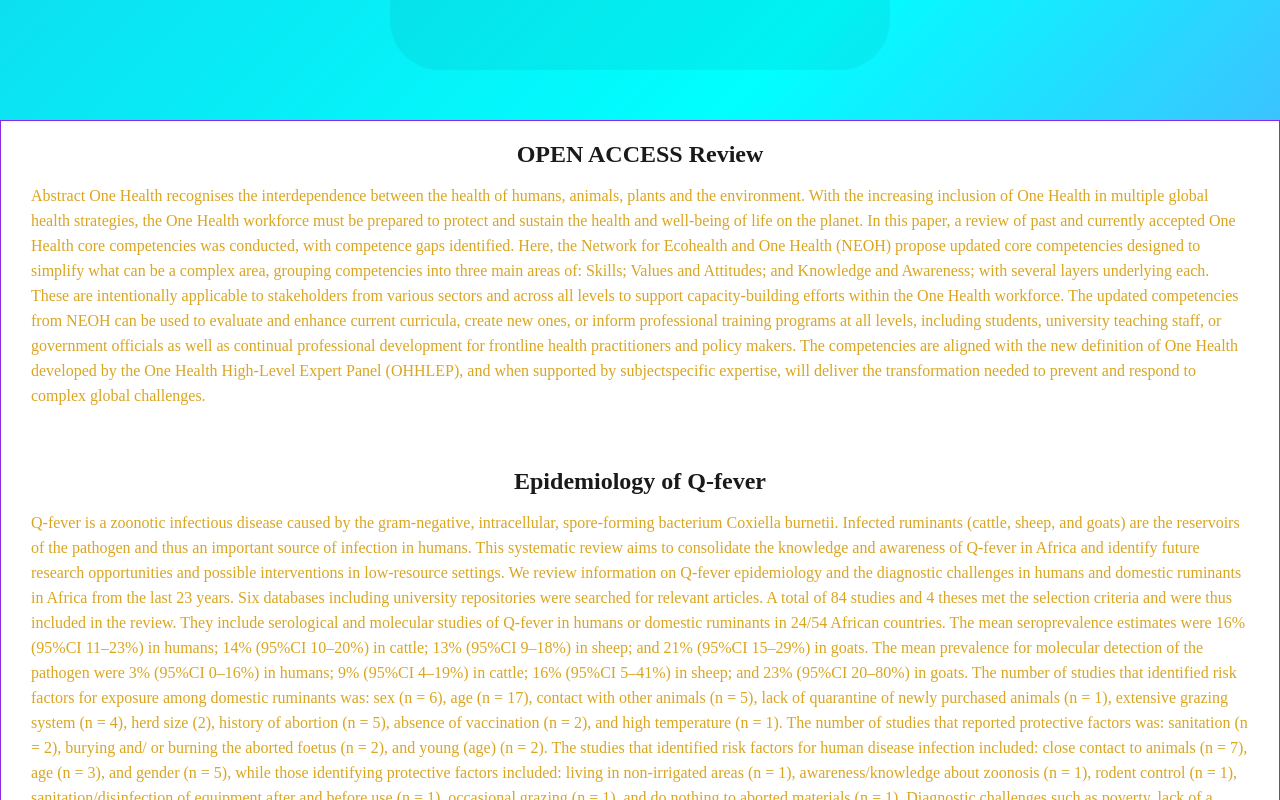
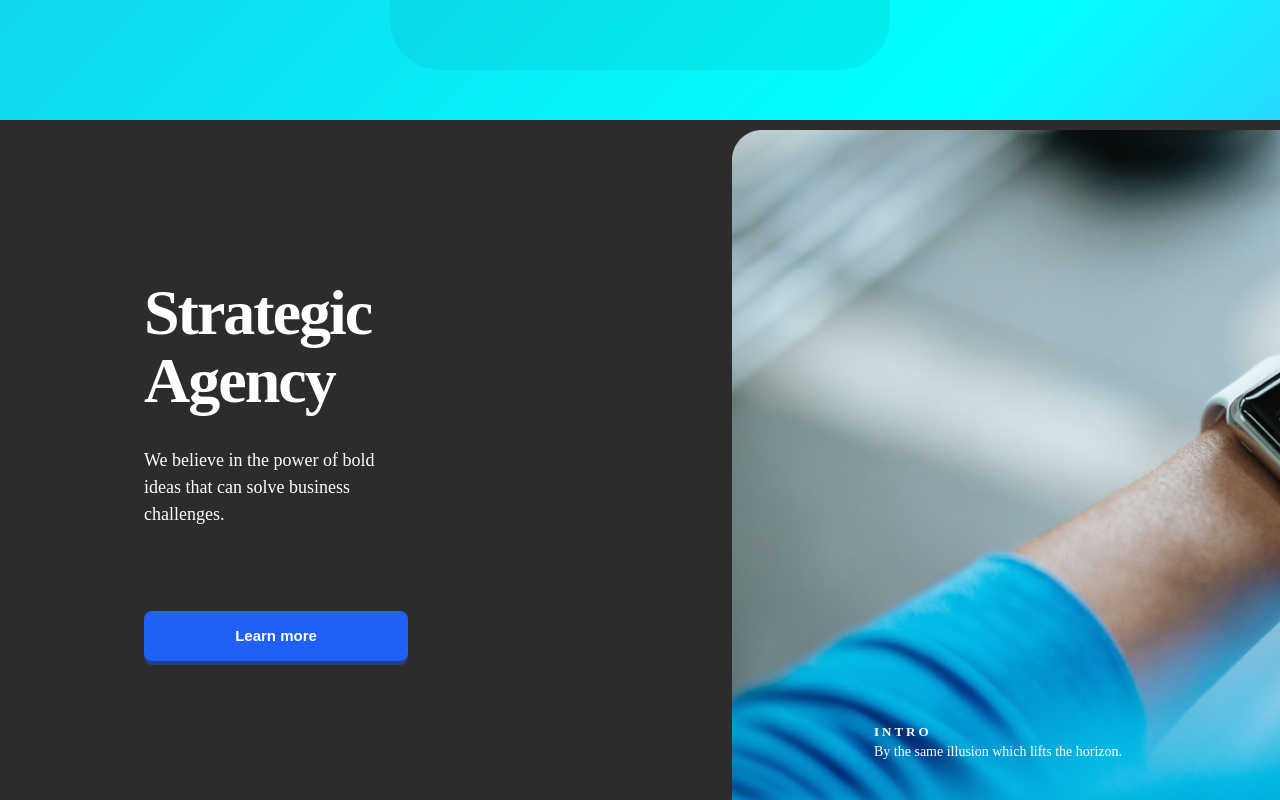
Before and after one commit to petroyurchuk/fake-project, a React (Create React App) app: page /contactus in a window 1280 px wide. Shown: the part 480-1280 px from the top of the page. Built offline with nearby package versions, Linux system fonts and the light colour scheme.

Commit message:
changed AboutUs component

```diff
--- a/package.json
+++ b/package.json
@@ -14,6 +14,7 @@
     "react-dom": "^18.2.0",
     "react-router-dom": "^6.8.2",
     "react-scripts": "5.0.1",
+    "react-slick": "^0.29.0",
     "typescript": "^4.9.5",
     "web-vitals": "^2.1.4"
   },
@@ -42,6 +43,7 @@
     ]
   },
   "devDependencies": {
+    "@types/react-slick": "^0.23.10",
     "prettier": "2.8.4"
   }
 }
--- a/src/AboutUs/AboutUs.css
+++ b/src/AboutUs/AboutUs.css
@@ -23,4 +23,6 @@
   row-gap: 20px;
   justify-content: center;
   align-items: center;
+  background-color: #F2F6FA;
+  ;
 }
--- a/src/App/App.tsx
+++ b/src/App/App.tsx
@@ -5,6 +5,7 @@ import Sidebar from '../Sidebar/sidebar'
 import AboutUs from '../AboutUs/AboutUs'
 import ContactUS from '../ContactUs/ContactUs'
 import Services from '../Services/Services'
+import Strategic from '../Strategic/Strategic'
 import { BrowserRouter as Router, Routes, Route } from 'react-router-dom'
 import './App.css'
 function App() {
@@ -13,12 +14,12 @@ function App() {
             <Router>
                 <Header />
                 <Routes>
-                    <Route path="/" element={<Main />}></Route>
                     <Route path="/about" element={<AboutUs />}></Route>
                     <Route path="/services" element={<Services />}></Route>
                     <Route path="/contactus" element={<ContactUS />}></Route>
                 </Routes>
             </Router>
+            <Strategic />
             <Main />
             <Sidebar />
             <Footer />
--- /dev/null
+++ b/src/Button/Button.css
@@ -0,0 +1,25 @@
+.main-button {
+  background-color: #2060F6;
+  border-radius: 8px;
+  height: 50px;
+  width: 264px;
+  border: none;
+  cursor: pointer;
+  font-weight: 600;
+  font-size: 15px;
+  line-height: 22px;
+  text-align: center;
+  color: #FFFFFF;
+  box-shadow: 0 4px 0 0 #203f87;
+  transition: all .5s;
+}
+
+.main-button:hover {
+  background-color: #4376ec;
+  box-shadow: 0 4px 0 0 #29344d;
+  letter-spacing: 2px;
+}
+
+.main-button:active {
+  transform: translateY(-4px);
+}
--- /dev/null
+++ b/src/Button/Button.tsx
@@ -0,0 +1,11 @@
+import './Button.css'
+
+interface ButtonProps {
+    value: string
+}
+
+const Button = (props: ButtonProps) => {
+    return <button className="main-button">{props.value}</button>
+}
+
+export default Button
--- a/src/Main/Main.css
+++ b/src/Main/Main.css
@@ -1,11 +1,11 @@
 .main {
-  border: 1px solid blueviolet;
   display: flex;
   justify-content: center;
   align-items: center;
   min-height: 100px;
   flex-direction: column;
   row-gap: 20px;
+  background: #E5E5E5;
 }
 
 .main {
@@ -24,6 +24,20 @@ section>h2 {
 }
 
 section>div {
-  color: goldenrod;
+  color: rgb(45, 44, 41);
   line-height: 25px;
 }
+
+.main__article {
+  max-width: 1200px;
+}
+
+.main__title {
+  color: #253757;
+}
+
+.main__body {
+  text-align: justify;
+  font-size: 15px;
+  color: #6C788B;
+}
--- a/src/Main/Main.tsx
+++ b/src/Main/Main.tsx
@@ -4,9 +4,9 @@ function Main() {
     return (
         <div className="main">
             {articles.map((item) => (
-                <section>
-                    <h2>{item.title}</h2>
-                    <div>{item.body}</div>
+                <section className="main__article">
+                    <h2 className="main__title">{item.title}</h2>
+                    <div className="main__body">{item.body}</div>
                 </section>
             ))}
         </div>
--- a/src/Navigation/Navigation.tsx
+++ b/src/Navigation/Navigation.tsx
@@ -1,19 +1,17 @@
 import List from './List'
 import './Navigation.css'
 function Navigation() {
+    function add() {
+        const navigationBody = document.querySelector('.navigation__body')
+        navigationBody?.classList.toggle('open')
+    }
     return (
         <div className="navigation__body">
-            <button className="navigation__burger"></button>
+            <button onClick={add} className="navigation__burger"></button>
             <nav className="menu">
                 <List />
             </nav>
         </div>
     )
 }
-const burgerBtn = document.querySelector('.navigation__burger')
-const navigationBody = document.querySelector('.navigation__body')
-burgerBtn?.addEventListener('click', () => {
-    navigationBody?.classList.toggle('open')
-    console.log('clicked')
-})
 export default Navigation
--- /dev/null
+++ b/src/Strategic/Slider.tsx
@@ -0,0 +1,16 @@
+import strageticInfo from '../data/strategic.json'
+
+const Slider = () => {
+    return (
+        <div className="strategic__slider slider-strategic">
+            <h2 className="slider-strategic__title">
+                {strageticInfo[1].title}
+            </h2>
+            <p className="slider-strategic__description">
+                {strageticInfo[1].description}
+            </p>
+        </div>
+    )
+}
+
+export default Slider
--- /dev/null
+++ b/src/Strategic/Strategic.css
@@ -0,0 +1,68 @@
+.strategic__container {
+  max-width: 100%;
+  margin: auto;
+  display: flex;
+  column-gap: 324px;
+  padding-left: 144px;
+  padding-bottom: 0;
+  align-items: center;
+}
+
+.strategic {
+  display: flex;
+  min-height: 700px;
+  background-color: #2C2C2C;
+  padding: 0;
+}
+
+.strategic__info-wrappper {
+  display: flex;
+  flex-direction: column;
+  row-gap: 32px;
+}
+
+.strategic__title {
+  font-weight: 600;
+  font-size: 64px;
+  line-height: 68px;
+  letter-spacing: -2px;
+  color: #FFFFFF;
+  max-width: 400px;
+}
+
+.strategic__description {
+  font-weight: 400;
+  font-size: 18px;
+  line-height: 150%;
+  color: #FFFFFF;
+  max-width: 362px;
+  padding-bottom: 51px;
+}
+
+.strategic__slider {
+  background-image: url('./Photo.png');
+  background-repeat: no-repeat;
+  min-height: 680px;
+  width: 1167px;
+  display: flex;
+  flex-direction: column;
+  justify-content: flex-end;
+  padding-bottom: 48px;
+  padding-left: 142px;
+}
+
+.slider-strategic__title {
+  font-weight: 700;
+  font-size: 13px;
+  line-height: 20px;
+  letter-spacing: 3px;
+  text-transform: uppercase;
+  color: #FFFFFF;
+}
+
+.slider-strategic__description {
+  font-weight: 400;
+  font-size: 14px;
+  line-height: 140%;
+  color: #FFFFFF;
+}
--- /dev/null
+++ b/src/Strategic/Strategic.tsx
@@ -0,0 +1,25 @@
+import Slider from './Slider'
+import Button from '../Button/Button'
+import strageticInfo from '../data/strategic.json'
+
+import './Strategic.css'
+const Strategic = () => {
+    return (
+        <section className="strategic">
+            <div className="strategic__container">
+                <div className="strategic__info-wrappper">
+                    <h1 className="strategic__title">
+                        {strageticInfo[0].title}
+                    </h1>
+                    <p className="strategic__description">
+                        {strageticInfo[0].description}
+                    </p>
+                    <Button value="Learn more" />
+                </div>
+                <Slider />
+            </div>
+        </section>
+    )
+}
+
+export default Strategic
--- /dev/null
+++ b/src/data/strategic.json
@@ -0,0 +1,10 @@
+[
+  {
+    "title":"Strategic Agency",
+    "description":"We believe in the power of bold ideas that can solve business challenges."
+  },
+  {
+    "title":"INtro",
+    "description":"By the same illusion which lifts the horizon."
+  }
+]
```
Also changed, not shown: src/Strategic/Photo.png (added), 1 other file (tests, documents, lock files or other folders).
